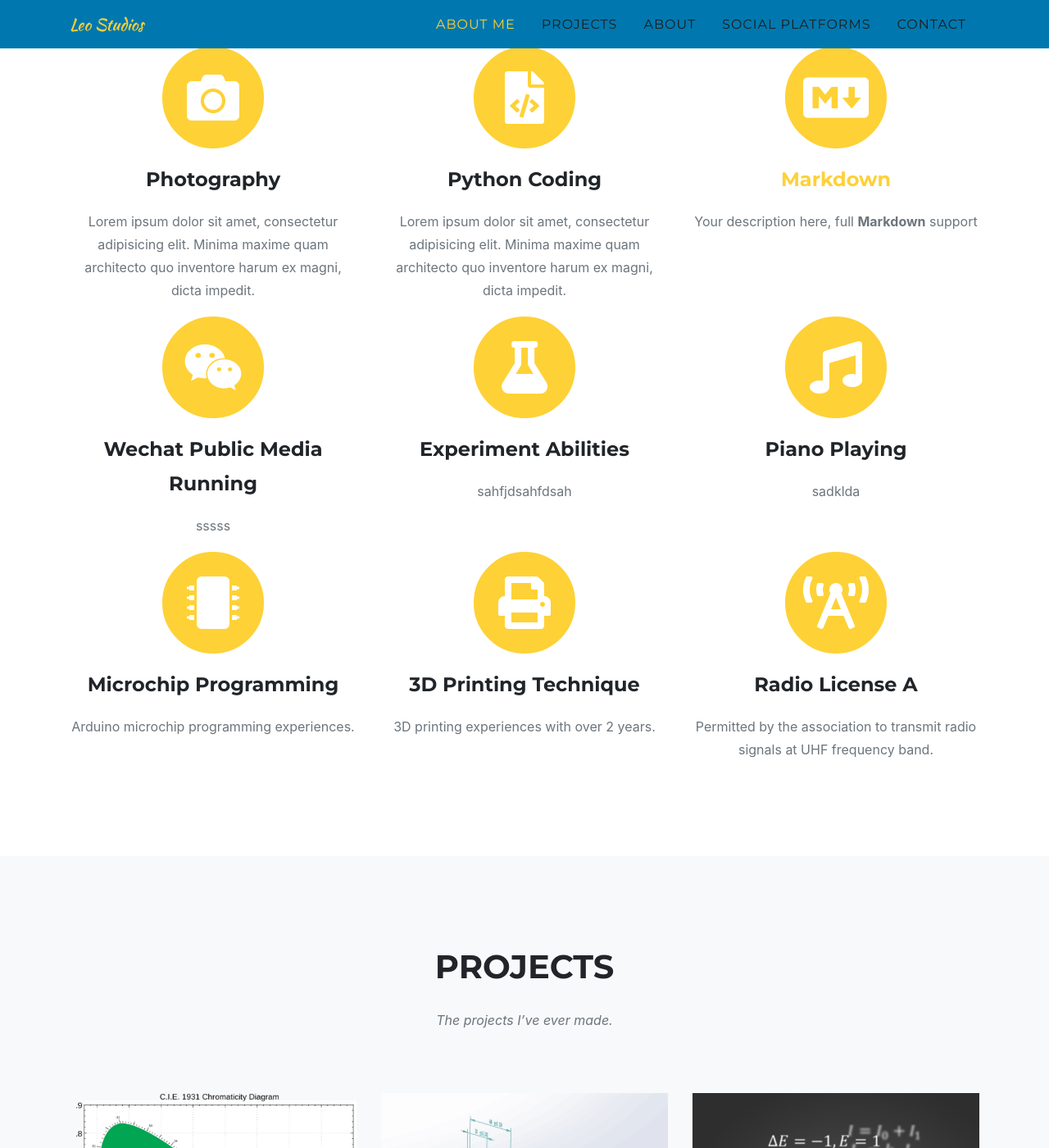
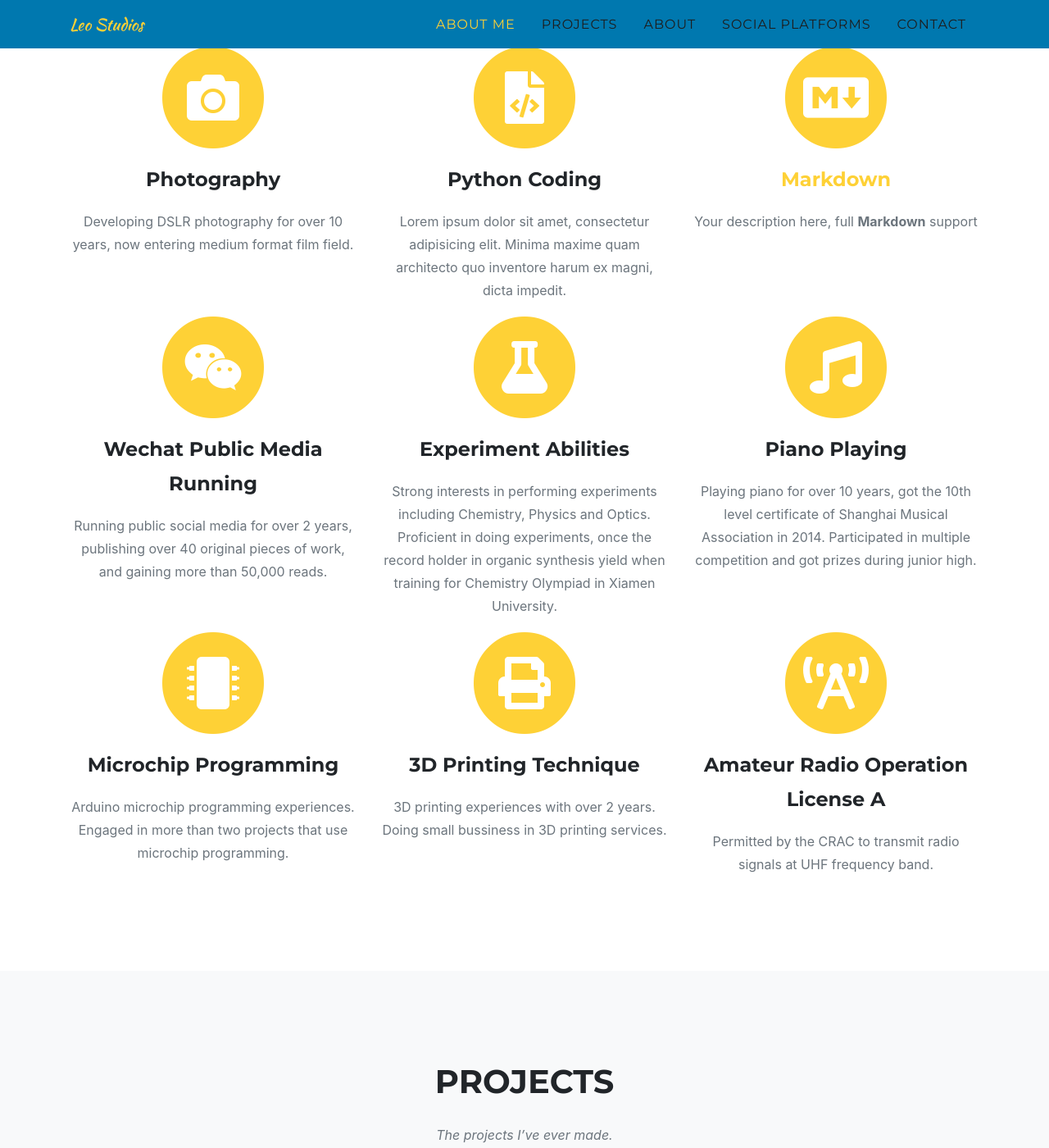
Before and after one commit to LeoAokma/LeoHe.github.io, a Jekyll site: the page built from index.md, in a window 1280 px wide and 1400 px high, scrolled down 1179 px. Shown: the whole window at 82% size. Built offline with Jekyll 4.4.1, drawn with Linux system fonts in a browser that asks for light colours; some web fonts are replaced.

Commit message:
Update sitetext.yml

```diff
--- a/_data/sitetext.yml
+++ b/_data/sitetext.yml
@@ -10,7 +10,7 @@ services:
     section: services
     list:
       - title: "Photography"
-        desc: "Lorem ipsum dolor sit amet, consectetur adipisicing elit. Minima maxime quam architecto quo inventore harum ex magni, dicta impedit."
+        desc: "Developing DSLR photography for over 10 years, now entering medium format film field."
         icon: fas fa-camera #find more at https://fontawesome.com/icons
       - title: "Python Coding"
         desc: "Lorem ipsum dolor sit amet, consectetur adipisicing elit. Minima maxime quam architecto quo inventore harum ex magni, dicta impedit."
@@ -19,22 +19,26 @@ services:
         desc: "Your description here, full **Markdown** support"
         icon: fab fa-markdown
       - title: "Wechat Public Media Running"
-        desc: "sssss"
+        desc: "Running public social media for over 2 years, publishing over 40 original pieces of work, and gaining more than
+        50,000 reads."
         icon: fab fa-weixin
       - title: "Experiment Abilities"
-        desc: "sahfjdsahfdsah"
+        desc: "Strong interests in performing experiments including Chemistry, Physics and Optics. Proficient in
+        doing experiments, once the record holder in organic synthesis yield when training for Chemistry Olympiad in
+        Xiamen University."
         icon: fas fa-flask
       - title: "Piano Playing"
-        desc: "sadklda"
+        desc: "Playing piano for over 10 years, got the 10th level certificate of Shanghai Musical Association in 2014.
+        Participated in multiple competition and got prizes during junior high."
         icon: fas fa-music
       - title: "Microchip Programming"
-        desc: "Arduino microchip programming experiences."
+        desc: "Arduino microchip programming experiences. Engaged in more than two projects that use microchip programming."
         icon: fas fa-microchip
       - title: "3D Printing Technique"
-        desc: "3D printing experiences with over 2 years."
+        desc: "3D printing experiences with over 2 years. Doing small bussiness in 3D printing services."
         icon: fas fa-print
-      - title: "Radio License A"
-        desc: "Permitted by the association to transmit radio signals at UHF frequency band."
+      - title: "Amateur Radio Operation License A"
+        desc: "Permitted by the CRAC to transmit radio signals at UHF frequency band."
         icon: fas fa-broadcast-tower
 
 portfolio:
```
